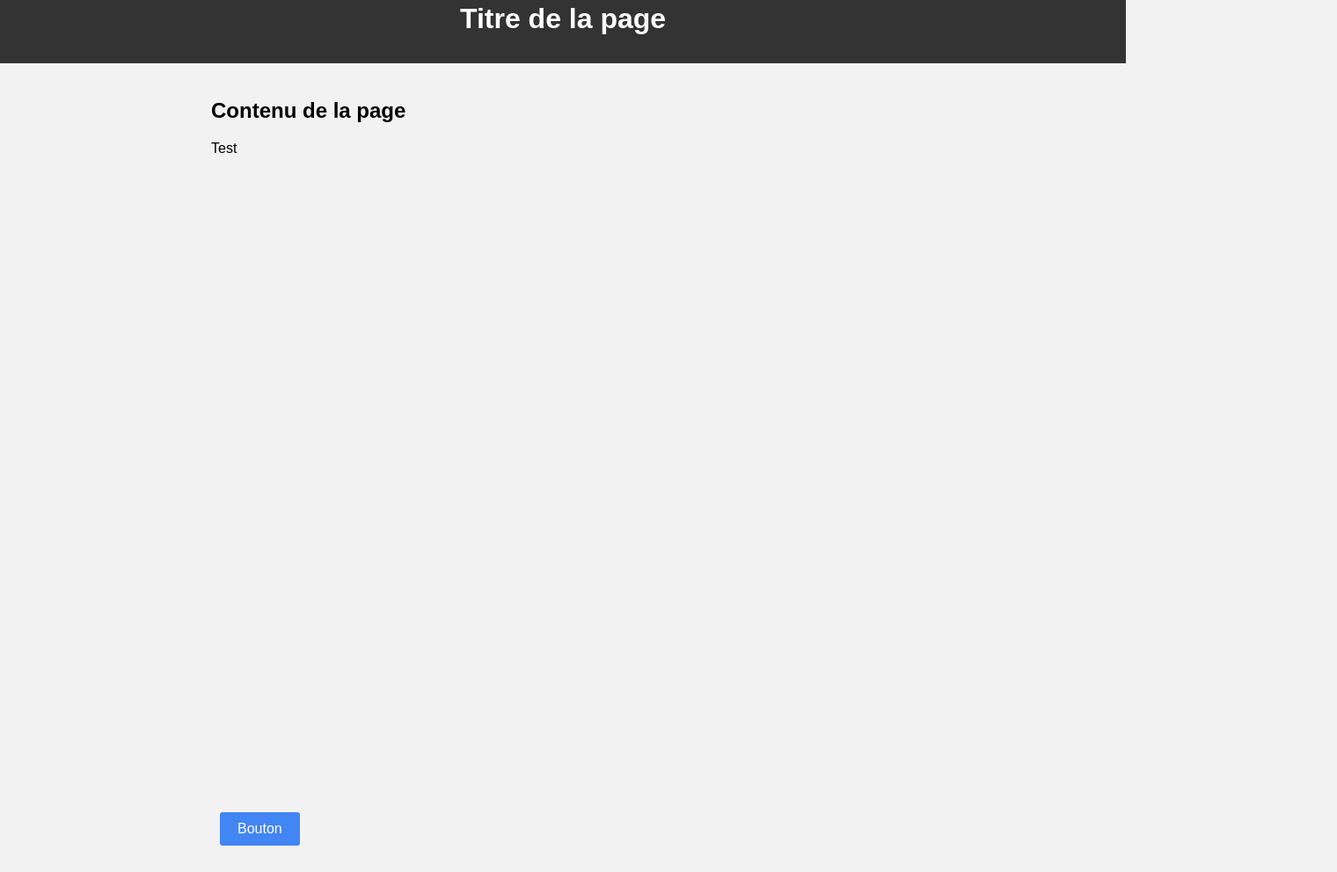
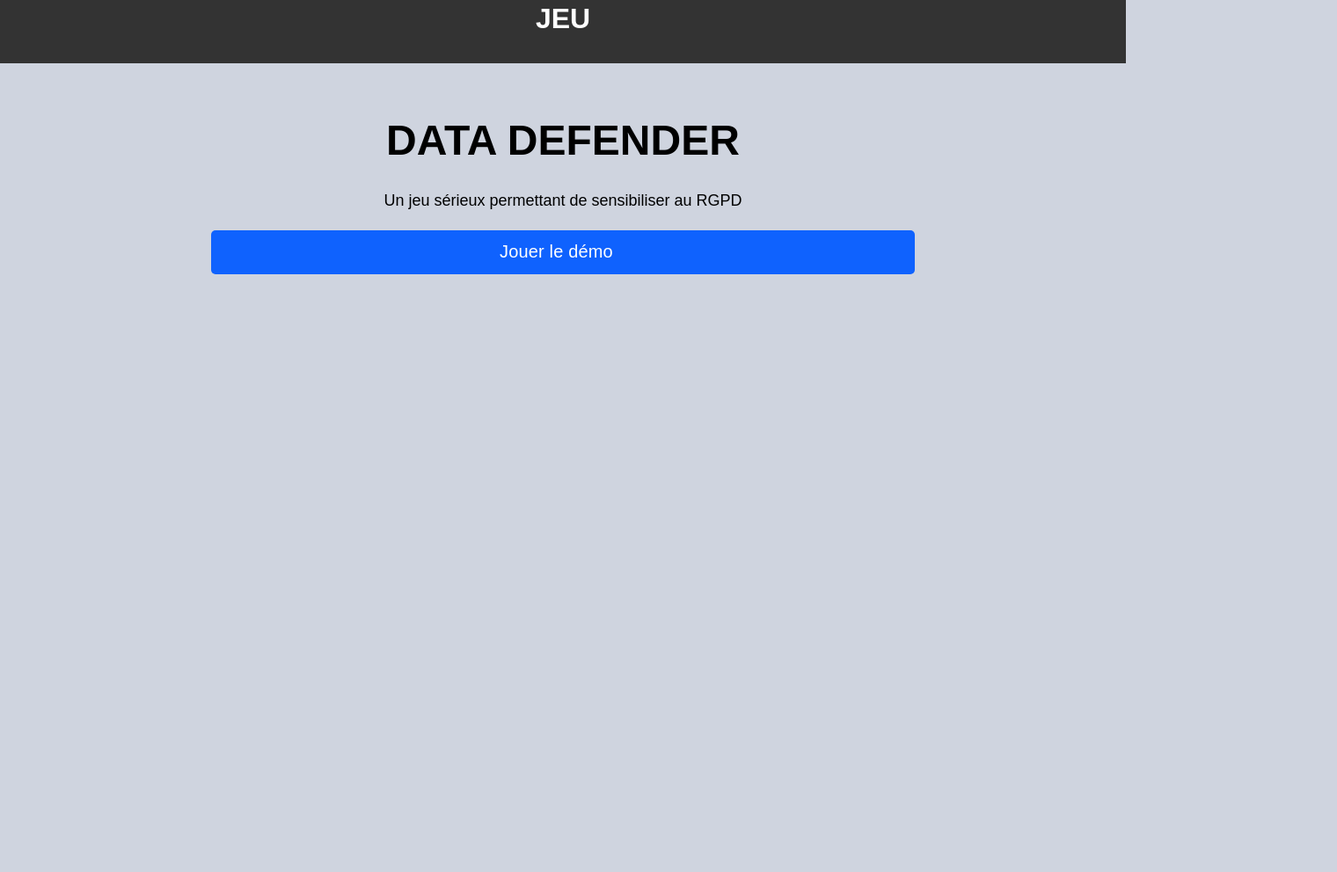
Before and after one commit to Dutturuu/mon_jeu_RGPD, a plain HTML site: page index.html in a window 1280 px wide. Shown: the part 28-1020 px from the top of the page at 88% size, 1520 px wide, since content can reach past the window. After the commit the page ends 800 px from the top, so only its background shows below. Drawn offline with Linux system fonts and the light colour scheme.

Commit message:
Add files via upload

```diff
--- a/index.html
+++ b/index.html
@@ -5,7 +5,7 @@
     <title>Titre de la page</title>
     <style>
         body {
-			background-color: #F2F2F2;
+            background-color: #cfd4df;
             font-family: Arial, sans-serif;
             margin: 0;
             padding: 0;
@@ -20,50 +20,77 @@
             margin: 0 auto;
             max-width: 800px;
             padding: 20px;
+            display: flex;
+            flex-direction: column;
+            position: relative;
+        }
+        h2 {
+            font-size: 48px;
+            margin-bottom: 10px;
+            text-transform: uppercase;
+            text-align: center;
+        }
+        p {
+            font-size: 18px;
+            line-height: 1.5;
+            margin-bottom: 20px;
+            text-align: center;
         }
         #btn {
-			background-color: #4285F4;
-			border: none;
-			border-radius: 3px;
-			color: #FFF;
+            display: inline-block;
+            outline: none;
             cursor: pointer;
-			display: inline-block;
-			font-size: 16px;
-			margin: 10px;
-			padding: 10px 20px;
+            border: 1px solid transparent;
             text-align: center;
-			text-decoration: none;
-			transition: background-color 0.3s ease-in-out;
+            vertical-align: top;
+            padding: calc(.875rem - 3px) 30px calc(.875rem - 3px) 15px;
+            min-height: 32px;
+            background-color: rgb(15, 98, 254);
+            font-size: 20px;
+            letter-spacing: 0.16px;
+            line-height: 1.29;
+            color: #fff;
+            font-weight: 400;
+            transition: background 70ms cubic-bezier(0,0,.38,.9),box-shadow 70ms cubic-bezier(0,0,.38,.9),border-color 70ms cubic-bezier(0,0,.38,.9),outline 70ms cubic-bezier(0,0,.38,.9);
+            border-radius: 5px;
+            background-repeat: no-repeat;
+            background-position: 10px center;
+            background-size: 25px;
         }
-		.btn:hover {
-			background-color: #3367D6;
+        #btn:hover {
+            background-color: #0353e9;
         }
         #monjeu {
             border: none;
-        margin: 0 auto;
+            display: none;
+            width: 100%;
+            height: 720px;
+            margin: 20px 0;
+        }
+        #monjeu.visible {
             display: block;
         }
-
     </style>
 </head>
 <body>
     <header class="header">
-		<h1>Titre de la page</h1>
+        <h1>JEU</h1>
     </header>
     <div class="container">
-		<h2>Contenu de la page</h2>
-		<p>Test</p>
-        <iframe id="monjeu" width="1280" height="720" src=""></iframe>
-		<a href="#" id="btn">Bouton</a>
+        <h2>Data Defender</h2>
+        <p>Un jeu sérieux permettant de sensibiliser au RGPD</p>
+        <button id="btn">Jouer le démo</button>
     </div>
+    <iframe id="monjeu" src=""></iframe>
     <script>
         var iframe = document.getElementById("monjeu");
         var button = document.getElementById("btn");
 
         button.onclick = function() {
+            iframe.classList.add("visible");
+            button.style.display = "none";
             iframe.src = "Demo/index.html";
         }
-
     </script>
 </body>
 </html>
```
Lines whose indentation alone changed are shown as unchanged.
